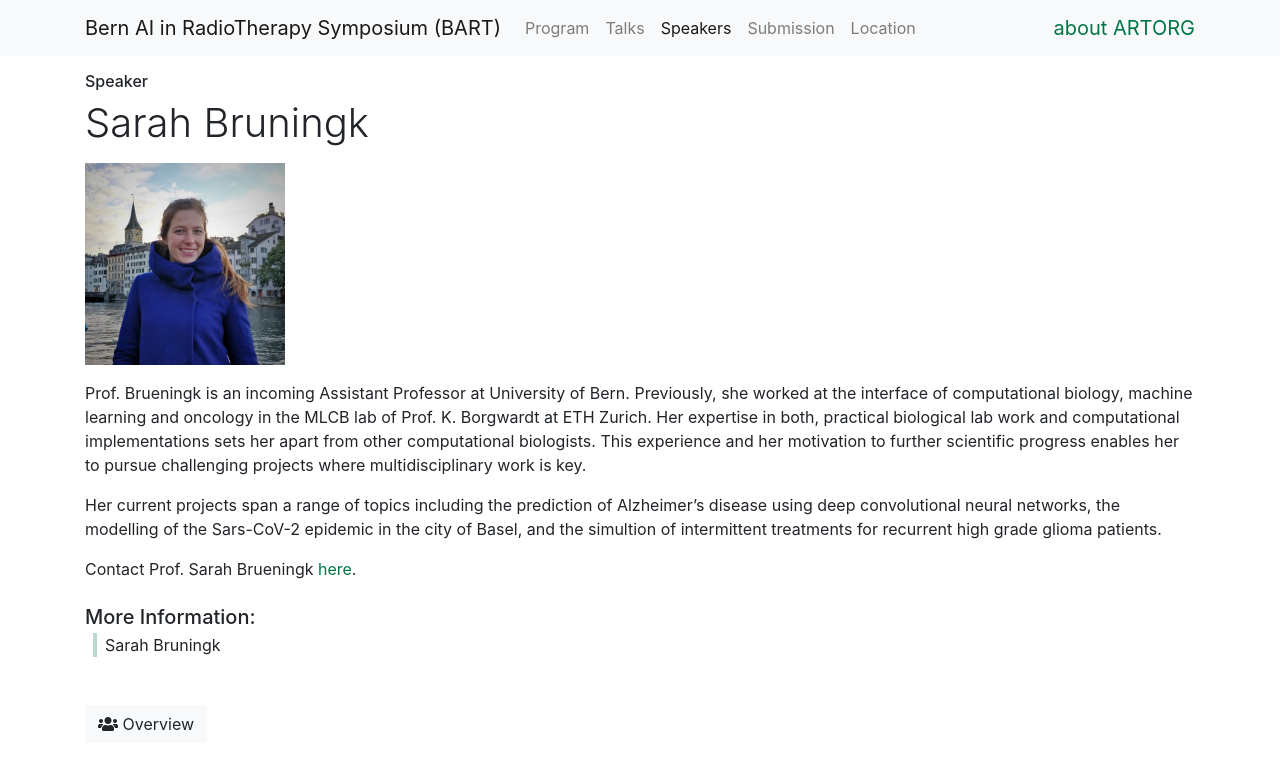
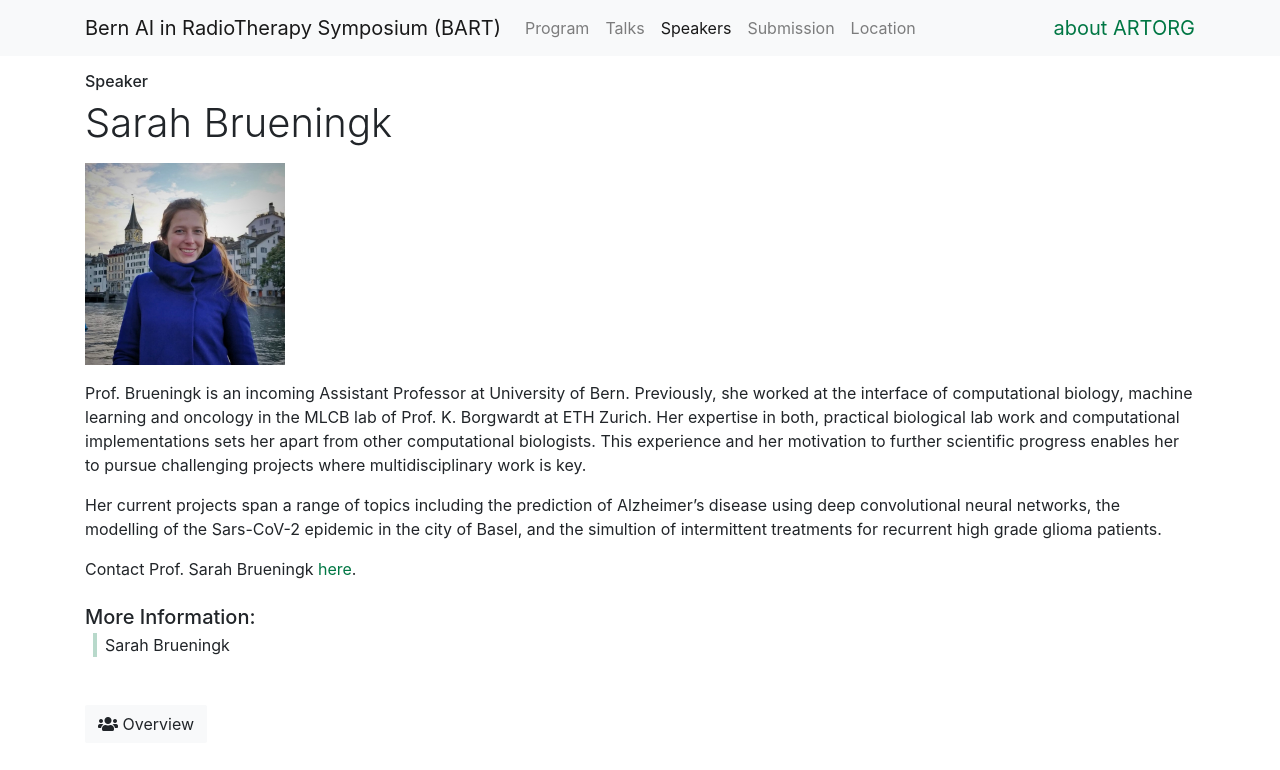
Before and after one commit to ubern-mia/bart25, a Jekyll site: the page built from _speakers/sarah_brueningk.md, in a window 1280 px wide. Shown: the top 770 px of the page. Built offline with Jekyll 4.4.1, drawn with Linux system fonts in a browser that asks for light colours.

```diff
--- a/_speakers/sarah_bruningk.md
+++ b/_speakers/sarah_brueningk.md
@@ -1,13 +1,13 @@
 ---
-name: Sarah Bruningk
+name: Sarah Brueningk
 first_name: Sarah
-last_name: Bruningk
+last_name: Brueningk
 links:
-  - name: Sarah Bruningk
+  - name: Sarah Brueningk
     absolute_url: https://sbrueningk.github.io
 ---
 
-<img src="/bart25/assets/images/sbruningk.jpeg" alt="Sarah Brueningk" width="200"/>
+<img src="/bart25/assets/images/sbrueningk.jpeg" alt="Sarah Brueningk" width="200"/>
 
 Prof. Brueningk is an incoming Assistant Professor at University of Bern. Previously, she worked at the interface of computational biology, machine learning and oncology in the MLCB lab of Prof. K. Borgwardt at ETH Zurich. Her expertise in both, practical biological lab work and computational implementations sets her apart from other computational biologists. This experience and her motivation to further scientific progress enables her to pursue challenging projects where multidisciplinary work is key.
 
```
Also changed, not shown: index.md (+3 -3 lines), assets/images/sbrueningk.jpeg (renamed from assets/images/sbruningk.jpeg).
